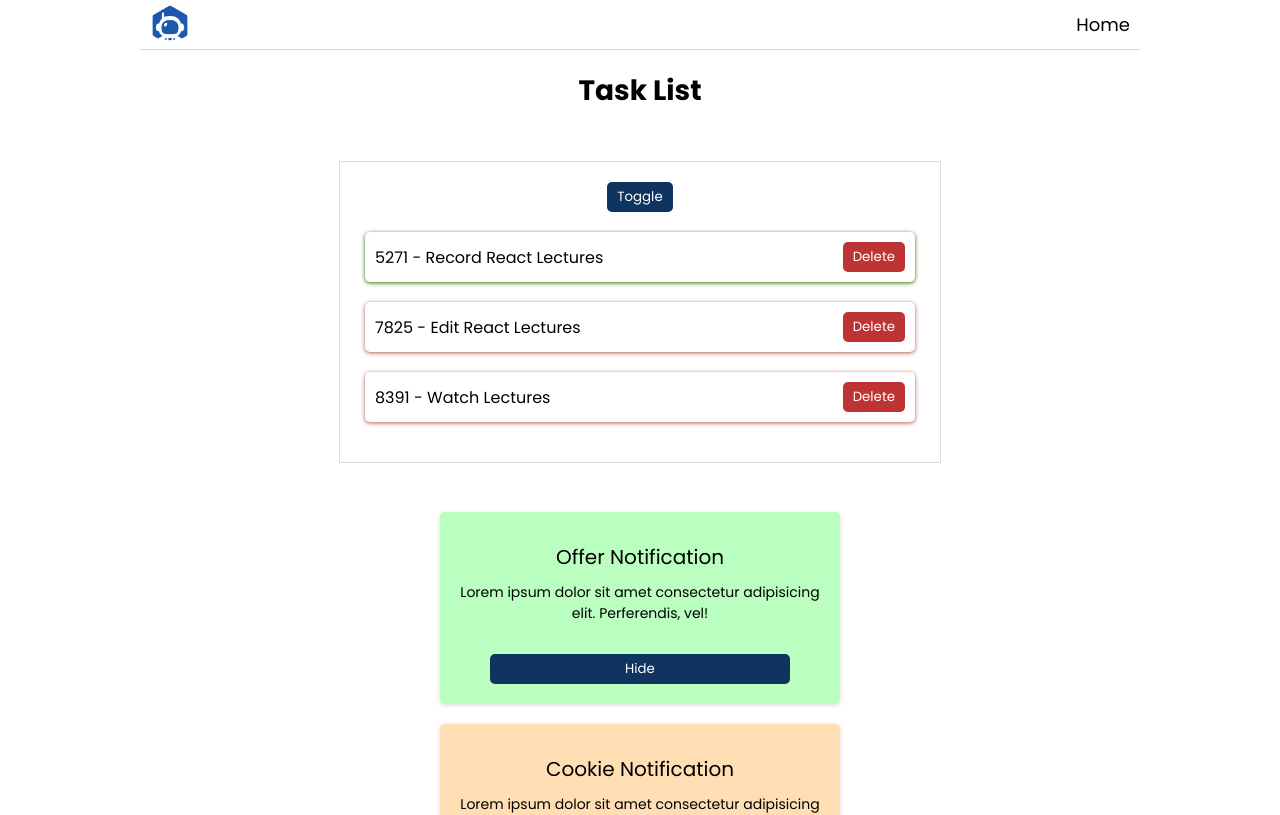
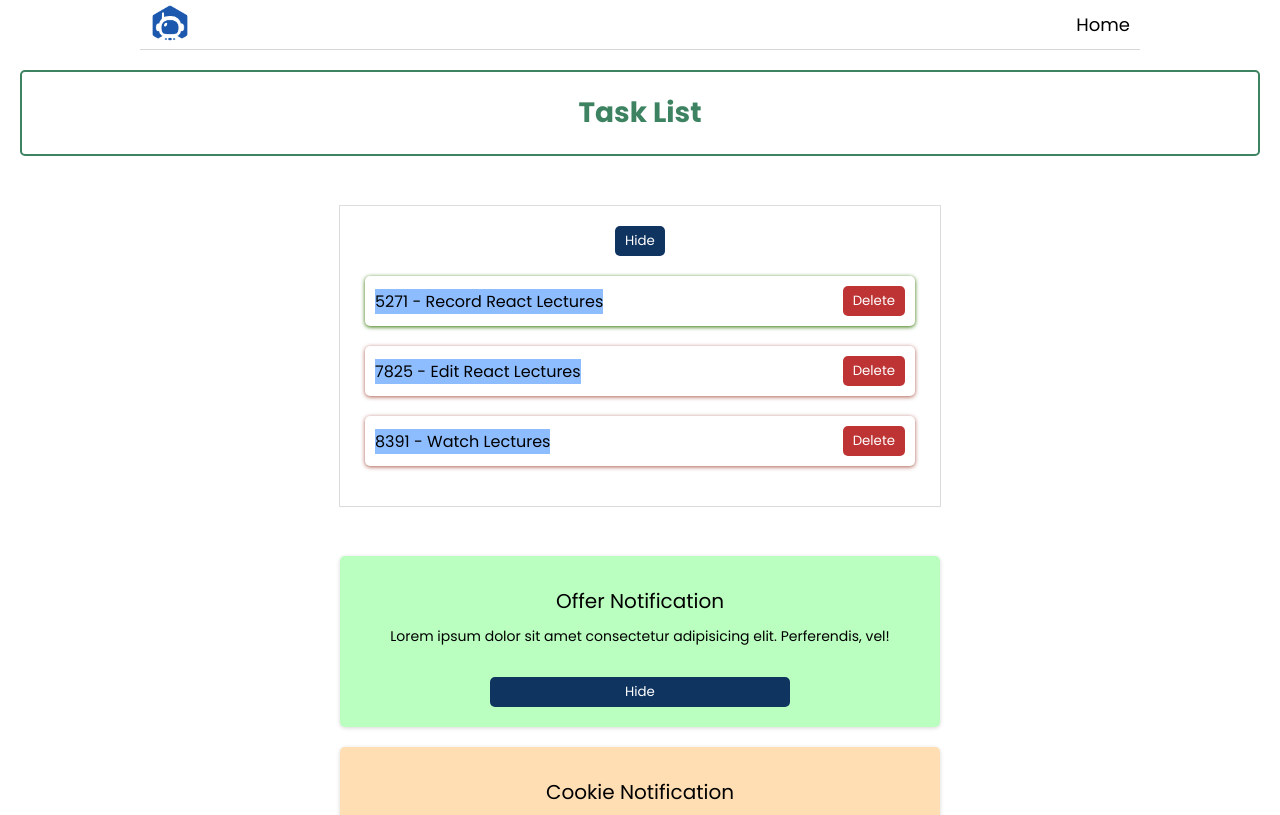
Before and after one commit to Priyanshuu7/ReactTodoList, a React (Vite) app: page / in a window 1280 px wide. Shown: the top 815 px of the page. Built offline with nearby package versions, Linux system fonts and the light colour scheme.

Commit message:
Add Module css file

```diff
--- a/src/App.css
+++ b/src/App.css
@@ -1,112 +1,5 @@
 .App {
   text-align: center;
-}
-
-a {
-  text-decoration: none;
-  color: #000000;
-}
-
-h1 {
-  font-size: 28px;
-  text-align: center;
-  margin: 20px;
-}
-
-header {
-  display: flex;
-  justify-content: space-between;
-  align-items: center;
-  height: 50px;
-  align-items: center;
-  max-width: 1000px;
-  margin: auto;
-  border-bottom: 1px solid #d7d7d7;
-  font-size: 18px;
-  padding: 0px 10px;
-}
-
-img {
-  max-width: 40px;
-}
-
-ul {
-  max-width: 600px;
-  margin: 50px auto;
-  padding: 20px;
-  box-shadow: rgba(0, 0, 0, 0.02) 0px 1px 3px 0px,
-    rgba(27, 31, 35, 0.15) 0px 0px 0px 1px;
-}
-
-li {
-  font: 16px;
-  list-style: none;
-  margin: 20px 5px;
-  box-shadow: rgba(0, 0, 0, 0.16) 0px 1px 4px;
-  border-radius: 5px;
-  padding: 10px;
-  display: flex;
-  justify-content: space-between;
-  align-items: center;
-}
-
-li.completed {
-  box-shadow: rgb(62, 150, 0) 0px 1px 4px;
-}
-
-li.incomplete {
-  box-shadow: rgba(135, 20, 0, 0.689) 0px 1px 4px;
-}
-
-button.delete {
-  border: 0px;
-  border-radius: 5px;
-  background-color: #be3434;
-  color: #ffffff;
-  padding: 5px 10px;
-  cursor: pointer;
-}
-
-button.trigger {
-  border: 0px;
-  border-radius: 5px;
-  background-color: #0f3460;
-  color: #ffffff;
-  padding: 5px 10px;
-  cursor: pointer;
-}
-
-.box {
-  width: 400px;
-  margin: 20px auto;
-  box-shadow: rgba(0, 0, 0, 0.16) 0px 1px 4px;
-  padding: 20px 5px;
-  border: 0px;
-  border-radius: 5px;
-}
-
-.box.success {
-  background-color: #baffbf;
-}
-
-.box.alert {
-  background-color: #ffb4b4;
-}
-
-.box.warning {
-  background-color: #ffdeb4;
-}
-
-.box p {
-  margin: 10px;
-}
-
-.box p.title {
-  font-size: 20px;
-}
-
-.box p.description {
-  font-size: 14px;
 }
 
 .hidden {
--- a/src/components/Header.jsx
+++ b/src/components/Header.jsx
@@ -5,7 +5,9 @@ export const Header = () => {
   return (
     <header>
       <img src={Logo} alt="" />
-      <a href="/">Home</a>
+      <a className="title" href="/">
+        Home
+      </a>
     </header>
   );
 };
--- a/src/components/TaskCard.jsx
+++ b/src/components/TaskCard.jsx
@@ -1,10 +1,11 @@
 import "./TaskCard.css";
+import styles from "./TaskCard.module.css";
 
 export const TaskCard = ({ task, handleDelete }) => {
   return (
     <div className="taskcard">
       <li className={task.completed ? "completed" : "incomplete"}>
-        <span>
+        <span className={styles.title}>
           {task.id} - {task.name}
         </span>
         <button onClick={() => handleDelete(task.id)} className="delete">
--- /dev/null
+++ b/src/components/TaskCard.module.css
@@ -0,0 +1,7 @@
+.title {
+  background-color: rgb(142, 189, 255);
+}
+
+#random {
+  background-color: rgb(142, 189, 255);
+}
--- a/src/components/TaskList.jsx
+++ b/src/components/TaskList.jsx
@@ -10,6 +10,14 @@ export const TaskList = () => {
     { id: 8391, name: "Watch Lectures", completed: false },
   ]);
   const [show, setShow] = useState(true);
+  const styles = {
+    color: show ? "#3D8361" : "#be3434",
+    border: "2px solid",
+    borderColor: show ? "#3D8361" : "#be3434",
+    borderRadius: "5px",
+    fontSize: "28px",
+    padding: "20px",
+  };
 
   function handleDelete(id) {
     setTasks(tasks.filter((task) => task.id !== id));
@@ -17,10 +25,10 @@ export const TaskList = () => {
 
   return (
     <section className="tasklist">
-      <h1>Task List</h1>
+      <h1 style={styles}>Task List</h1>
       <ul>
         <button className="trigger" onClick={() => setShow(!show)}>
-          Toggle
+          {show ? "Hide" : "Show"}
         </button>
         {show &&
           tasks.map((task) => (
```
